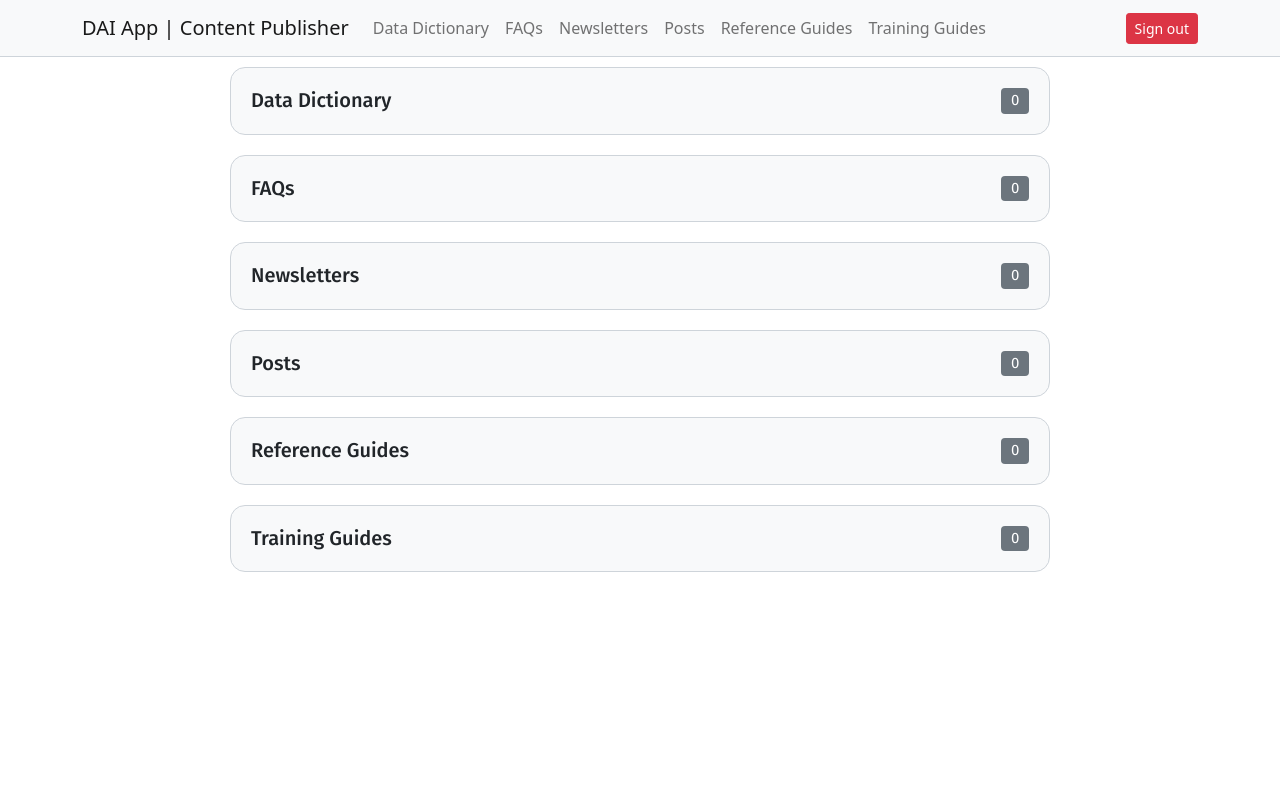
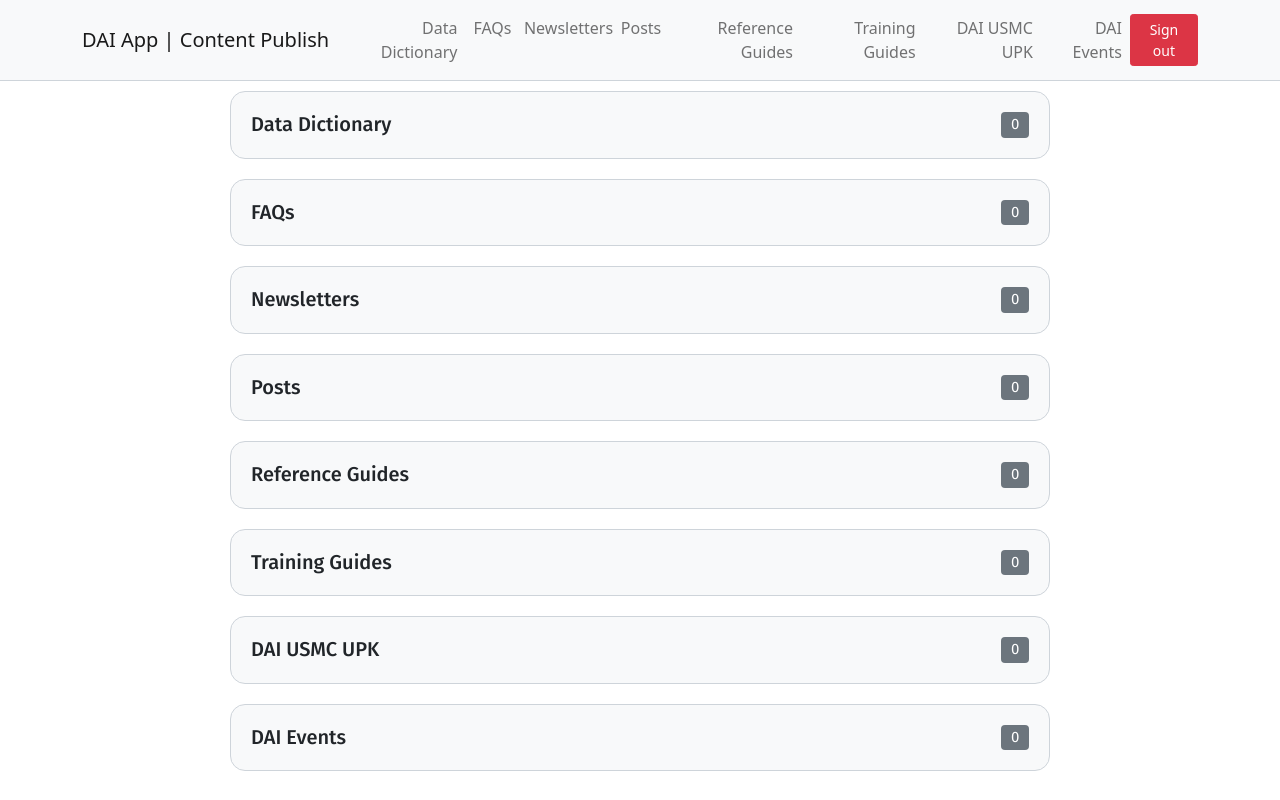
Before and after one commit to dai-org/content-publisher, a React (Create React App) app: page /upload in a window 1280 px wide. Built offline with nearby package versions, Linux system fonts and the light colour scheme; no server answers; the database is empty; sample sign-in values are in the browser's storage.

Commit message:
Added Entries

```diff
--- a/src/components/navbar.js
+++ b/src/components/navbar.js
@@ -19,6 +19,9 @@
                         <Nav.Link href="/posts">Posts</Nav.Link>
                         <Nav.Link href="/reference-guides">Reference Guides</Nav.Link>
                         <Nav.Link href="/training-guides">Training Guides</Nav.Link>
+                        <Nav.Link href="/upk_usmc">DAI USMC UPK</Nav.Link>
+                        <Nav.Link href="/usmc_events">DAI Events</Nav.Link>
+
                     </Nav>
                     <button
                         type='button'
--- a/src/routes/upload/upload.js
+++ b/src/routes/upload/upload.js
@@ -11,6 +11,8 @@
     const [postsCount, setPostsCount] = useState(0);
     const [trainingGuideCount, setTrainingGuide] = useState(0);
     const [referenceGuideCount, setReferenceGuide] = useState(0);
+    const [upkCount, setupkCount] = useState(0);
+    const [eventsCount, seteventsCount] = useState(0);
 
     // const [lastDictionary, setLastDictionary] = useState(null);
     // const [lastFaq, setLastFaq] = useState(null);
@@ -80,6 +82,22 @@
         return unsubscribe;
     }, []);
 
+    useEffect(() => {
+        const db = getFirestore();
+        const upktraining = query(collection(db, "upktraining"));
+        const unsubscribe = onSnapshot(upktraining, (querySnapshot) => { setupkCount(querySnapshot.size) });
+
+        return unsubscribe;
+    }, []);
+
+    useEffect(() => {
+        const db = getFirestore();
+        const events = query(collection(db, "events"));
+        const unsubscribe = onSnapshot(events, (querySnapshot) => { seteventsCount(querySnapshot.size) });
+
+        return unsubscribe;
+    }, []);
+
     return (
         <div className='upload-container'>
             <div className='upload-wrapper'>
@@ -119,6 +137,16 @@
                         <h5 className='mb-0'>Training Guides <span className="badge bg-secondary">{trainingGuideCount}</span></h5>
                     </div>
                 </div>
+                <div className='upload-inner pointer' onClick={event => { history.push('/upk_usmc'); }}>
+                    <div>
+                        <h5 className='mb-0'>DAI USMC UPK <span className="badge bg-secondary">{upkCount}</span></h5>
+                    </div>
+                </div>
+                <div className='upload-inner pointer' onClick={event => { history.push('/usmc_events'); }}>
+                    <div>
+                        <h5 className='mb-0'>DAI Events <span className="badge bg-secondary">{eventsCount}</span></h5>
+                    </div>
+                </div>
             </div>
         </div>
     );
```
Also changed, not shown: 1 other file (tests, documents, lock files or other folders).
